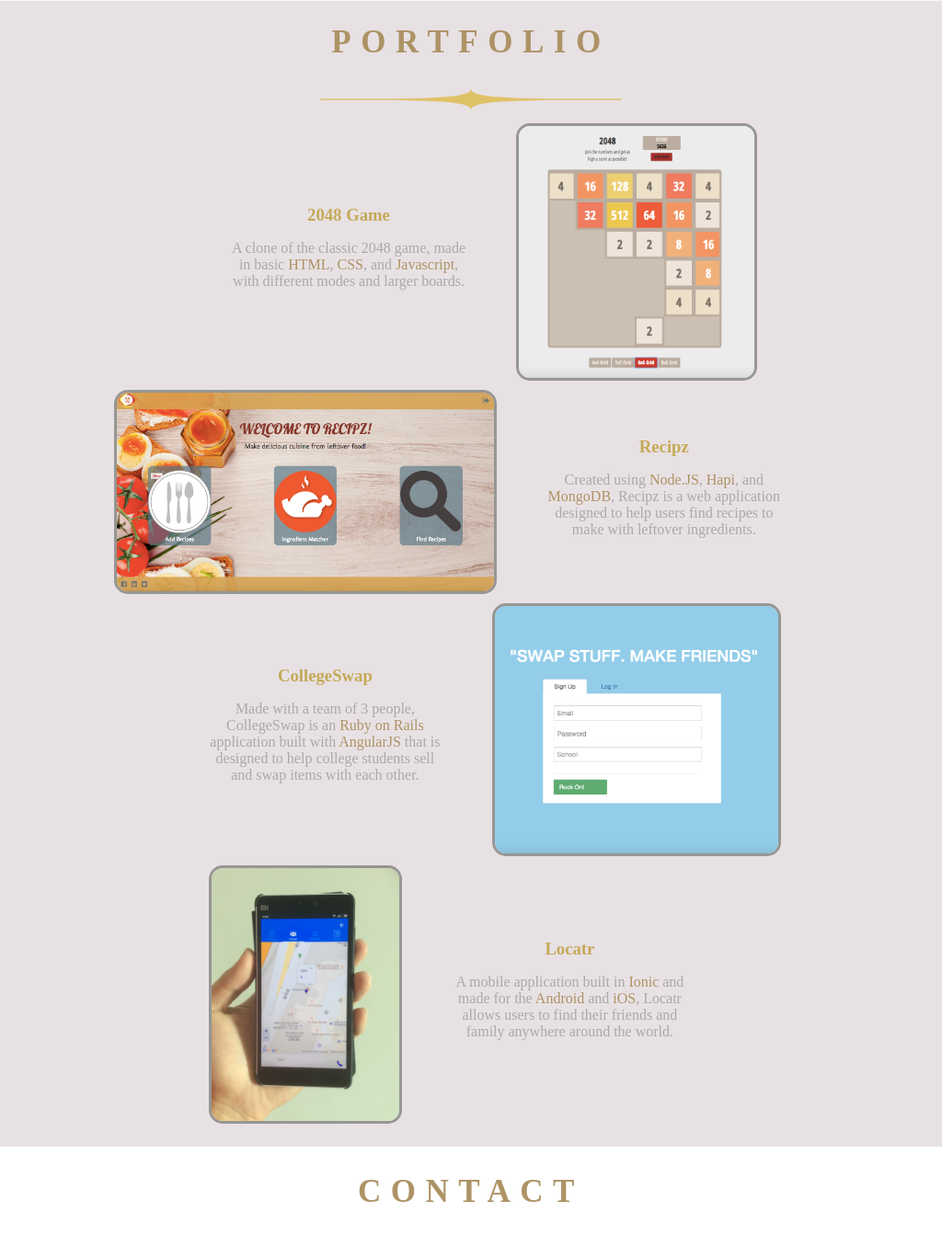
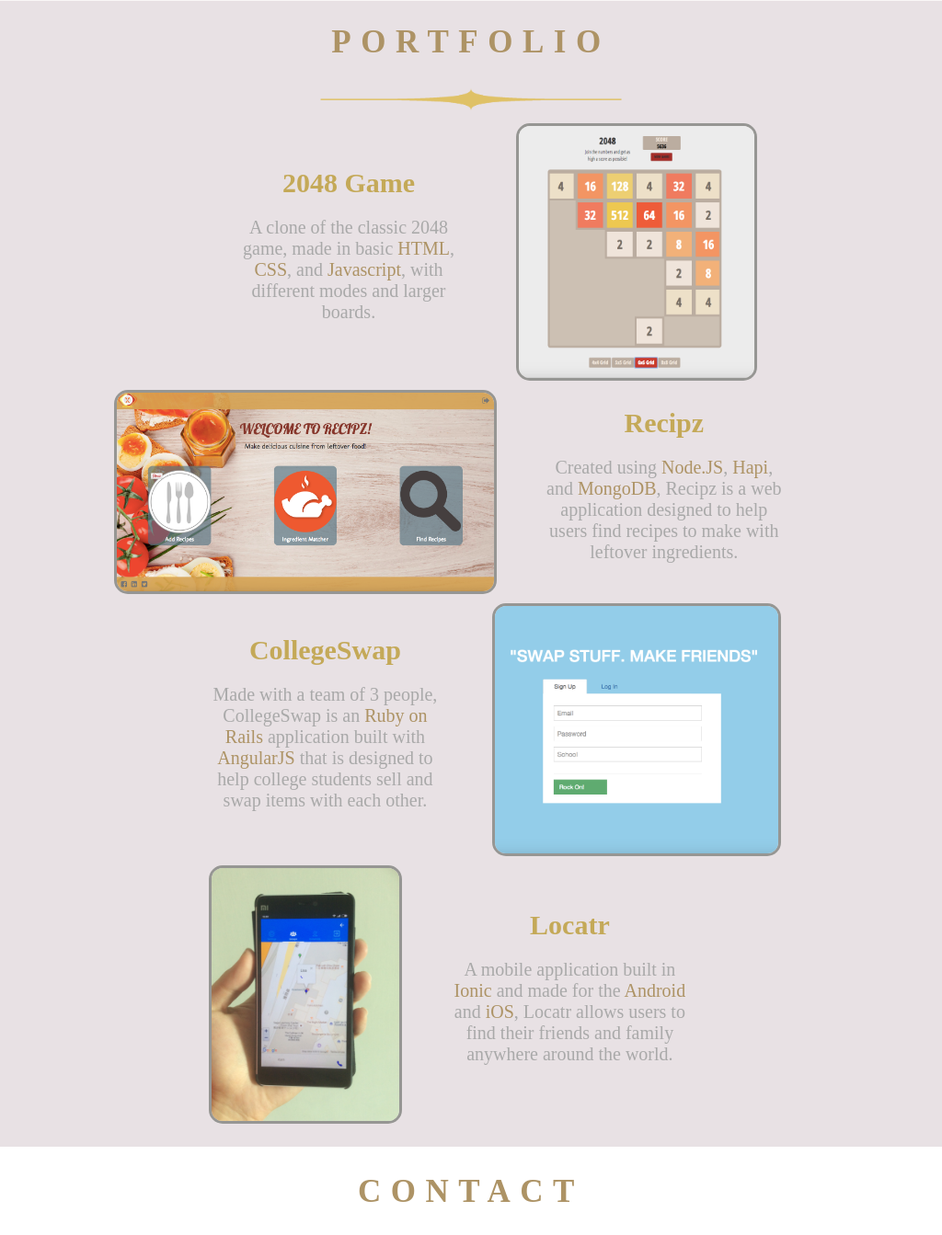
Before and after one commit to raptattention/kodylaw.com, a PHP site: page / in a window 1024 px wide. Shown: the part 1759-3102 px from the top of the page at 92% size. Run offline with PHP 8.4, Linux system fonts and the light colour scheme; some libraries are stand-ins or nearby versions; some web fonts are replaced.

Commit message:
Change in portfolio description font-size between 850px and 1143px

```diff
--- a/css/style.css
+++ b/css/style.css
@@ -342,6 +342,15 @@ ul li {
 	}
 }
 
+@media (min-width: 850px) and (max-width: 1143px){
+	.portfolioDescription h3 {
+		font-size: 30px;
+	}
+	.portfolioDescription p {
+		font-size: 20px;
+	}
+}
+
 @media (max-width: 920px) and (min-width: 480px) {
   .languages, .frameworks, .databases, .others {
 		width: 49%;
```
